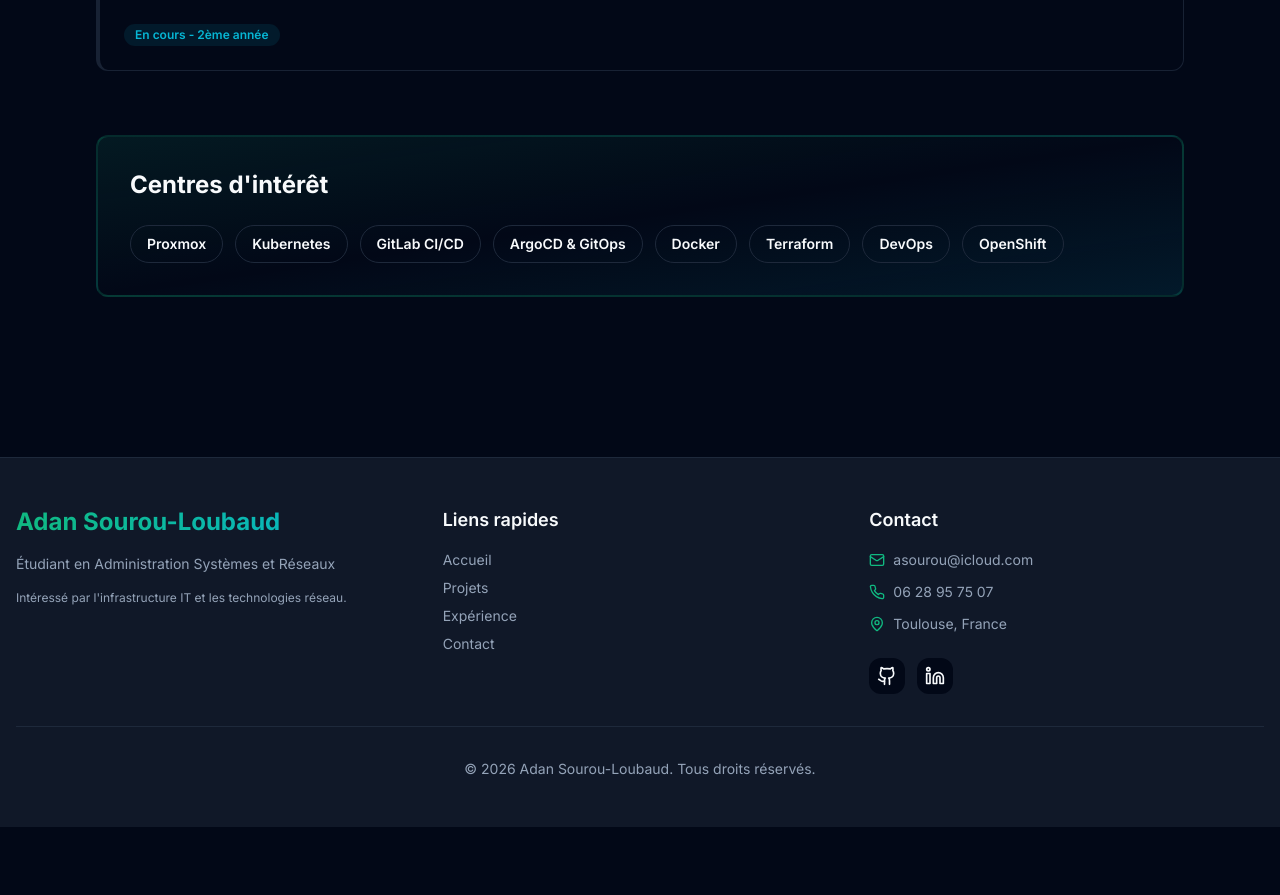
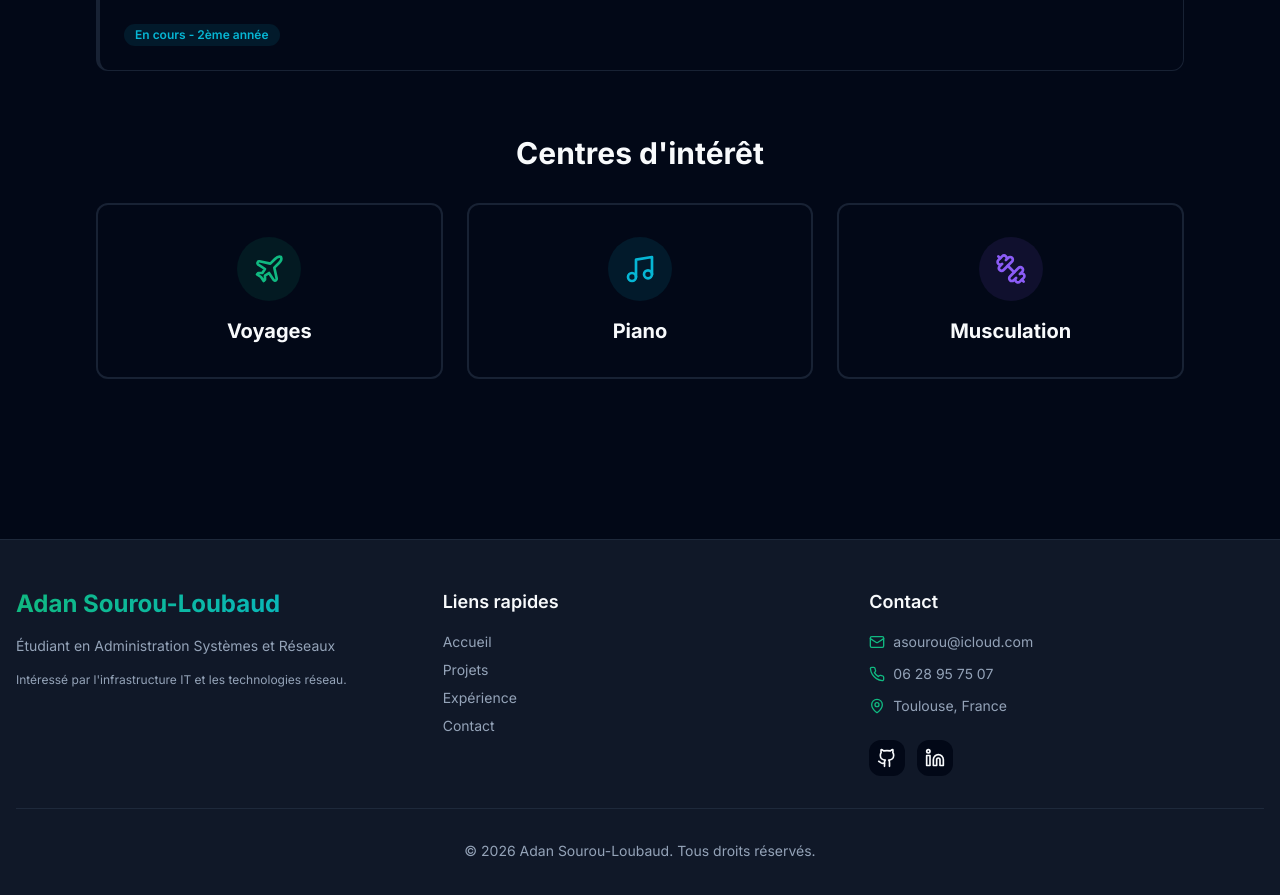
Before and after one commit to adan587/Adan-Sourou-Loubaud-Portfolio, a React (Vite) app in the folder app/frontend/: page /#/about in a window 1280 px wide. Shown: the part 900-1795 px from the top of the page. Before the commit the page ends 1727 px from the top, so only its background shows below. Built offline with nearby package versions, Linux system fonts and the light colour scheme.

Commit message:
refactor: simplify internship text, adjust difficulty levels, and update interests

```diff
--- a/app/frontend/src/pages/About.jsx
+++ b/app/frontend/src/pages/About.jsx
@@ -1,5 +1,5 @@
 import React from 'react';
-import { GraduationCap, Award, BookOpen } from 'lucide-react';
+import { GraduationCap, Award, BookOpen, Plane, Music, Dumbbell } from 'lucide-react';
 import { Card } from '../components/ui/card';
 import { Badge } from '../components/ui/badge';
 import { personalInfo, education, certifications } from '../data/mock';
@@ -130,29 +130,31 @@ const About = () => {
 
                 {/* Interests Section */}
                 <div className="mt-16">
-                    <Card className="p-8 bg-gradient-to-br from-emerald-500/10 via-transparent to-cyan-500/10 border-2 dark:border-emerald-500/20">
-                        <h2 className="text-2xl font-bold mb-6">Centres d'intérêt</h2>
-                        <div className="flex flex-wrap gap-3">
-                            {[
-                                'Proxmox',
-                                'Kubernetes',
-                                'GitLab CI/CD',
-                                'ArgoCD & GitOps',
-                                'Docker',
-                                'Terraform',
-                                'DevOps',
-                                'OpenShift'
-                            ].map((interest, index) => (
-                                <Badge
-                                    key={index}
-                                    variant="outline"
-                                    className="px-4 py-2 text-sm hover:bg-emerald-500/10 hover:border-emerald-500 hover:scale-105 transition-all cursor-pointer"
-                                >
-                                    {interest}
-                                </Badge>
-                            ))}
-                        </div>
-                    </Card>
+                    <h2 className="text-3xl font-bold mb-8 flex items-center justify-center">
+                        Centres d'intérêt
+                    </h2>
+                    <div className="grid grid-cols-1 md:grid-cols-3 gap-6">
+                        <Card className="p-8 flex flex-col items-center justify-center text-center hover:scale-105 transition-all duration-300 border-2 hover:dark:border-emerald-500/50 group cursor-pointer">
+                            <div className="mb-4 p-4 rounded-full bg-emerald-500/10 group-hover:bg-emerald-500/20 transition-colors">
+                                <Plane className="h-8 w-8 text-emerald-500" />
+                            </div>
+                            <h3 className="text-xl font-bold">Voyages</h3>
+                        </Card>
+
+                        <Card className="p-8 flex flex-col items-center justify-center text-center hover:scale-105 transition-all duration-300 border-2 hover:dark:border-cyan-500/50 group cursor-pointer">
+                            <div className="mb-4 p-4 rounded-full bg-cyan-500/10 group-hover:bg-cyan-500/20 transition-colors">
+                                <Music className="h-8 w-8 text-cyan-500" />
+                            </div>
+                            <h3 className="text-xl font-bold">Piano</h3>
+                        </Card>
+
+                        <Card className="p-8 flex flex-col items-center justify-center text-center hover:scale-105 transition-all duration-300 border-2 hover:dark:border-violet-500/50 group cursor-pointer">
+                            <div className="mb-4 p-4 rounded-full bg-violet-500/10 group-hover:bg-violet-500/20 transition-colors">
+                                <Dumbbell className="h-8 w-8 text-violet-500" />
+                            </div>
+                            <h3 className="text-xl font-bold">Musculation</h3>
+                        </Card>
+                    </div>
                 </div>
             </div>
         </div>
```
Also changed, not shown: app/frontend/src/data/mock.js (+27 -43 lines), 5 other files (tests, documents, lock files or other folders).
